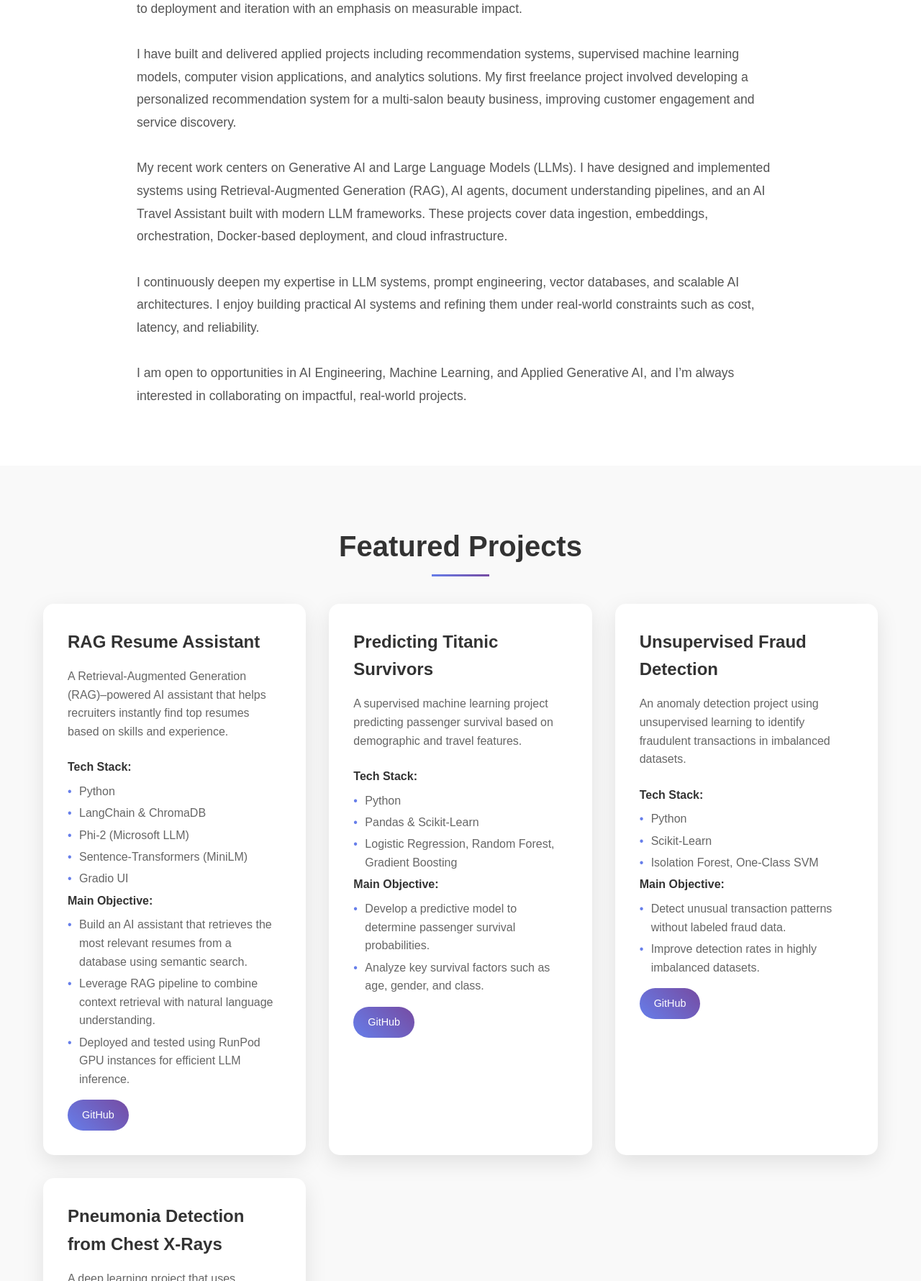
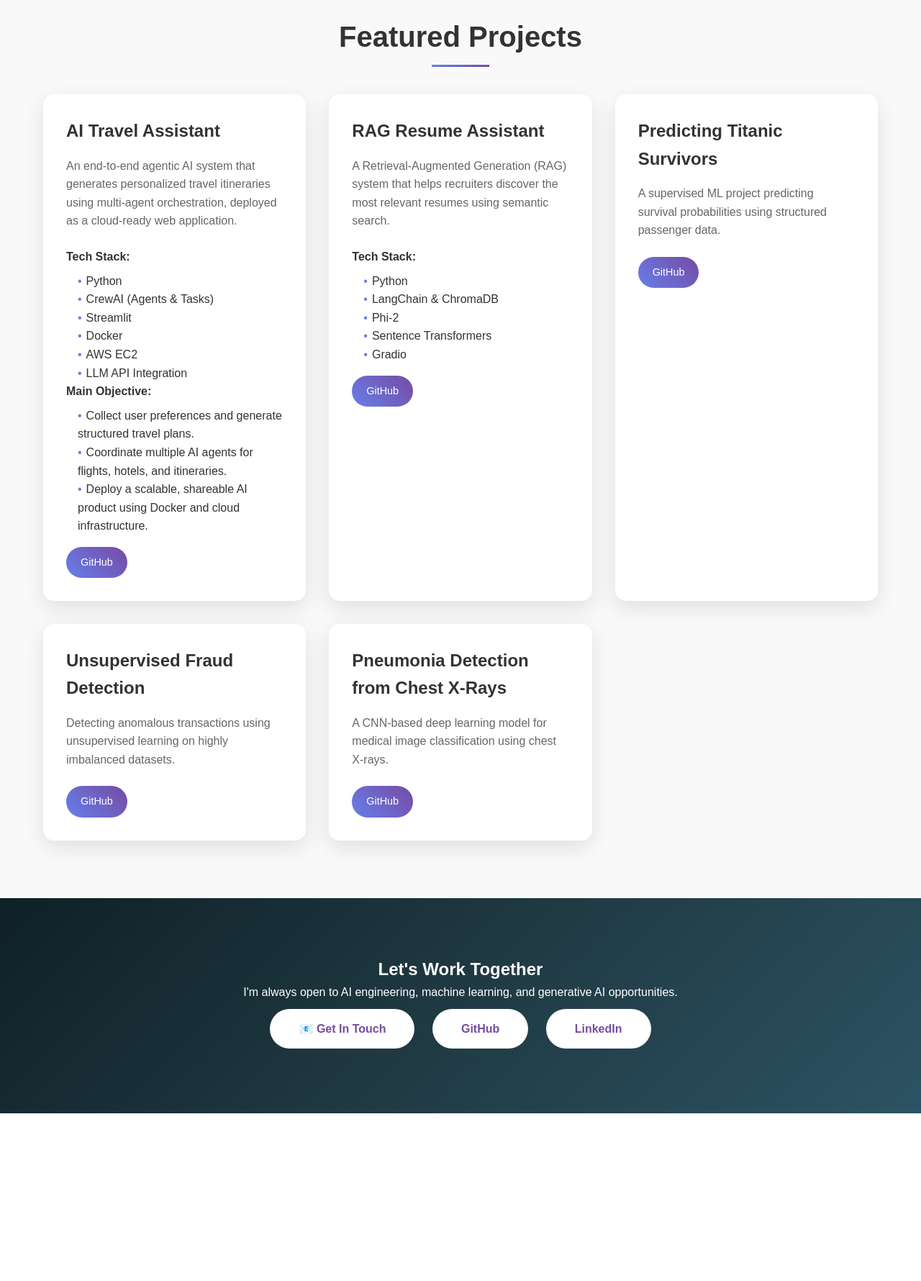
Before and after one commit to Ramiassaf/Ramiassaf.github.io, a plain HTML site: page main.html in a window 1280 px wide. Shown: the part 1020-2800 px from the top of the page at 72% size. After the commit the page ends 2567 px from the top, so only its background shows below. Drawn offline with Linux system fonts and the light colour scheme.

Commit message:
Update main.html

```diff
--- a/main.html
+++ b/main.html
@@ -26,6 +26,7 @@
         .nav-links { display: flex; list-style: none; gap: 2rem; }
         .nav-links a { text-decoration: none; color: #333; font-weight: 500; transition: color 0.3s ease; }
         .nav-links a:hover { color: #764ba2; }
+
         .hero {
             padding: 120px 0 80px; text-align: center; color: white;
             background: linear-gradient(135deg, #0f2027, #203a43, #2c5364);
@@ -35,68 +36,99 @@
             border: 5px solid rgba(255, 255, 255, 0.3);
             margin: 0 auto 2rem;
             overflow: hidden;
-            background: rgba(255, 255, 255, 0.1);
-            display: flex;
-            align-items: center;
-            justify-content: center;
         }
-        .profile-image img { width: 100%; height: 100%; object-fit: cover; border-radius: 50%; }
+        .profile-image img { width: 100%; height: 100%; object-fit: cover; }
         .hero h1 { font-size: 3rem; margin-bottom: 1rem; }
-        .hero p { font-size: 1.3rem; margin-bottom: 2rem; max-width: 700px; margin-left: auto; margin-right: auto; }
+        .hero p { font-size: 1.3rem; margin-bottom: 2rem; max-width: 700px; margin: auto; }
+
         .cta-button {
-            display: inline-block; background: linear-gradient(45deg, #ff6b6b, #ee5a52);
-            color: white; padding: 15px 40px; text-decoration: none;
-            border-radius: 50px; font-size: 1.2rem; font-weight: bold;
-            transition: all 0.3s ease; box-shadow: 0 5px 15px rgba(238, 90, 82, 0.4);
+            display: inline-block;
+            background: linear-gradient(45deg, #ff6b6b, #ee5a52);
+            color: white;
+            padding: 15px 40px;
+            text-decoration: none;
+            border-radius: 50px;
+            font-size: 1.2rem;
+            font-weight: bold;
         }
-        .cta-button:hover { transform: translateY(-2px); box-shadow: 0 8px 25px rgba(238, 90, 82, 0.6); }
+
         .about { padding: 80px 0; background: white; }
-        .about h2 { text-align: center; font-size: 2.5rem; margin-bottom: 2rem; color: #333; }
-        .about p { max-width: 900px; margin: auto; font-size: 1.1rem; color: #555; line-height: 1.8; }
+        .about h2 { text-align: center; font-size: 2.5rem; margin-bottom: 2rem; }
+        .about p { max-width: 900px; margin: auto; font-size: 1.1rem; color: #555; }
+
         .projects { padding: 80px 0; background: #f9f9f9; }
         .section-title {
-            text-align: center; font-size: 2.5rem; margin-bottom: 3rem; color: #333; position: relative;
+            text-align: center;
+            font-size: 2.5rem;
+            margin-bottom: 3rem;
+            position: relative;
         }
         .section-title::after {
-            content: ''; position: absolute; bottom: -10px; left: 50%; transform: translateX(-50%);
-            width: 80px; height: 3px; background: linear-gradient(45deg, #667eea, #764ba2);
+            content: '';
+            position: absolute;
+            bottom: -10px;
+            left: 50%;
+            transform: translateX(-50%);
+            width: 80px;
+            height: 3px;
+            background: linear-gradient(45deg, #667eea, #764ba2);
         }
-        .projects-grid { display: grid; grid-template-columns: repeat(auto-fit, minmax(350px, 1fr)); gap: 2rem; margin-top: 3rem; }
+
+        .projects-grid {
+            display: grid;
+            grid-template-columns: repeat(auto-fit, minmax(350px, 1fr));
+            gap: 2rem;
+        }
+
         .project-card {
-            background: white; border-radius: 15px; padding: 2rem;
-            box-shadow: 0 10px 30px rgba(0, 0, 0, 0.1); transition: all 0.3s ease; border: 2px solid transparent;
+            background: white;
+            border-radius: 15px;
+            padding: 2rem;
+            box-shadow: 0 10px 30px rgba(0,0,0,0.1);
         }
-        .project-card:hover { transform: translateY(-5px); box-shadow: 0 20px 40px rgba(0, 0, 0, 0.15); border-color: #667eea; }
-        .project-card h3 { font-size: 1.5rem; margin-bottom: 1rem; color: #333; }
-        .project-description { color: #666; margin-bottom: 1.5rem; line-height: 1.6; }
-        .project-details h4 { margin-bottom: 0.5rem; font-size: 1rem; color: #333; }
+
+        .project-card h3 { font-size: 1.5rem; margin-bottom: 1rem; }
+        .project-description { margin-bottom: 1.5rem; color: #666; }
+
+        .project-details h4 { margin-bottom: 0.5rem; }
         .project-details ul { list-style: none; padding-left: 1rem; }
-        .project-details li { color: #666; margin-bottom: 0.3rem; position: relative; }
-        .project-details li::before { content: '•'; color: #667eea; position: absolute; left: -1rem; }
+        .project-details li::before {
+            content: "•";
+            color: #667eea;
+            margin-right: 6px;
+        }
+
         .project-links { margin-top: 1rem; }
         .project-link {
-            display: inline-block; padding: 10px 20px; background: linear-gradient(45deg, #667eea, #764ba2);
-            color: white; text-decoration: none; border-radius: 25px; font-size: 0.9rem;
-            transition: all 0.3s ease; margin-right: 10px;
+            display: inline-block;
+            padding: 10px 20px;
+            background: linear-gradient(45deg, #667eea, #764ba2);
+            color: white;
+            text-decoration: none;
+            border-radius: 25px;
+            font-size: 0.9rem;
         }
-        .project-link:hover { transform: translateY(-2px); box-shadow: 0 5px 15px rgba(102, 126, 234, 0.4); }
+
         .contact {
             padding: 80px 0;
             background: linear-gradient(135deg, #0f2027, #203a43, #2c5364);
-            color: white; text-align: center;
+            color: white;
+            text-align: center;
         }
-        .contact h2 { font-size: 2.5rem; margin-bottom: 2rem; }
-        .contact p { font-size: 1.2rem; margin-bottom: 2rem; opacity: 0.9; }
         .contact-cta {
-            display: inline-block; background: white; color: #764ba2;
-            padding: 15px 40px; text-decoration: none; border-radius: 50px; font-size: 1.2rem; font-weight: bold;
-            transition: all 0.3s ease; box-shadow: 0 5px 15px rgba(0, 0, 0, 0.2);
-            margin: 0 10px 10px 0;
+            display: inline-block;
+            background: white;
+            color: #764ba2;
+            padding: 15px 40px;
+            text-decoration: none;
+            border-radius: 50px;
+            margin: 10px;
+            font-weight: bold;
         }
-        .contact-cta:hover { transform: translateY(-2px); box-shadow: 0 8px 25px rgba(0, 0, 0, 0.3); }
     </style>
 </head>
 <body>
+
 <header>
     <nav class="container">
         <div class="logo">Rami Assaf</div>
@@ -111,7 +143,6 @@
 
 <section id="home" class="hero">
     <div class="container">
-            <div class="hero-content">
         <div class="profile-image">
             <img src="mypicture.jpg" alt="Rami Assaf">
         </div>
@@ -119,63 +150,67 @@
         <p>From data chaos to business clarity</p>
         <a href="mailto:assaframi99@gmail.com" class="cta-button">📧 Contact Me</a>
     </div>
-        </div>
 </section>
 
 <section id="about" class="about">
     <div class="container">
         <h2>About Me</h2>
         <p>
-        “Without data, you're just another person with an opinion.” – W. Edwards Deming.<br><br>
-
-        I build end-to-end AI systems that turn messy data into reliable, deployable intelligence.<br><br>
-
-        I am an AI Engineer with a strong foundation in Data Science and Machine Learning, focused on solving real business problems through production-ready AI solutions. My work spans the full lifecycle from data and modeling to deployment and iteration with an emphasis on measurable impact.
-        <br><br>
-
-        I have built and delivered applied projects including recommendation systems, supervised machine learning models, computer vision applications, and analytics solutions. My first freelance project involved developing a personalized recommendation system for a multi-salon beauty business, improving customer engagement and service discovery.
-        <br><br>
-
-        My recent work centers on Generative AI and Large Language Models (LLMs). I have designed and implemented systems using Retrieval-Augmented Generation (RAG), AI agents, document understanding pipelines, and an AI Travel Assistant built with modern LLM frameworks. These projects cover data ingestion, embeddings, orchestration, Docker-based deployment, and cloud infrastructure.
-        <br><br>
-
-        I continuously deepen my expertise in LLM systems, prompt engineering, vector databases, and scalable AI architectures. I enjoy building practical AI systems and refining them under real-world constraints such as cost, latency, and reliability.
-        <br><br>
-
-        I am open to opportunities in AI Engineering, Machine Learning, and Applied Generative AI, and I’m always interested in collaborating on impactful, real-world projects.
+            I build end-to-end AI systems that turn messy data into reliable, deployable intelligence.
+            My work spans machine learning, deep learning, and generative AI, with a strong focus on
+            real-world impact and production-ready deployment.
         </p>
     </div>
-
-</div>
-
 </section>
 
-    <!-- Projects Section -->
 <section id="projects" class="projects">
     <div class="container">
         <h2 class="section-title">Featured Projects</h2>
         <div class="projects-grid">
 
-                <!-- Project 1: RAG Resume Assistant -->
+            <!-- Project 1: AI Travel Assistant -->
+            <div class="project-card">
+                <h3>AI Travel Assistant</h3>
+                <p class="project-description">
+                    An end-to-end agentic AI system that generates personalized travel itineraries using
+                    multi-agent orchestration, deployed as a cloud-ready web application.
+                </p>
+                <div class="project-details">
+                    <h4>Tech Stack:</h4>
+                    <ul>
+                        <li>Python</li>
+                        <li>CrewAI (Agents & Tasks)</li>
+                        <li>Streamlit</li>
+                        <li>Docker</li>
+                        <li>AWS EC2</li>
+                        <li>LLM API Integration</li>
+                    </ul>
+                    <h4>Main Objective:</h4>
+                    <ul>
+                        <li>Collect user preferences and generate structured travel plans.</li>
+                        <li>Coordinate multiple AI agents for flights, hotels, and itineraries.</li>
+                        <li>Deploy a scalable, shareable AI product using Docker and cloud infrastructure.</li>
+                    </ul>
+                </div>
+                <div class="project-links">
+                    <a href="https://github.com/Ramiassaf" target="_blank" class="project-link">GitHub</a>
+                </div>
+            </div>
+
+            <!-- Project 2 -->
             <div class="project-card">
                 <h3>RAG Resume Assistant</h3>
                 <p class="project-description">
-                        A Retrieval-Augmented Generation (RAG)–powered AI assistant that helps recruiters instantly find top resumes based on skills and experience.
+                    A Retrieval-Augmented Generation (RAG) system that helps recruiters discover the most relevant resumes using semantic search.
                 </p>
                 <div class="project-details">
                     <h4>Tech Stack:</h4>
                     <ul>
                         <li>Python</li>
                         <li>LangChain & ChromaDB</li>
-                            <li>Phi-2 (Microsoft LLM)</li>
-                            <li>Sentence-Transformers (MiniLM)</li>
-                            <li>Gradio UI</li>
-                        </ul>
-                        <h4>Main Objective:</h4>
-                        <ul>
-                            <li>Build an AI assistant that retrieves the most relevant resumes from a database using semantic search.</li>
-                            <li>Leverage RAG pipeline to combine context retrieval with natural language understanding.</li>
-                            <li>Deployed and tested using RunPod GPU instances for efficient LLM inference.</li>
+                        <li>Phi-2</li>
+                        <li>Sentence Transformers</li>
+                        <li>Gradio</li>
                     </ul>
                 </div>
                 <div class="project-links">
@@ -183,73 +218,34 @@
                 </div>
             </div>
 
-                <!-- Project 2 -->
+            <!-- Project 3 -->
             <div class="project-card">
                 <h3>Predicting Titanic Survivors</h3>
                 <p class="project-description">
-                        A supervised machine learning project predicting passenger survival based on demographic and travel features.
+                    A supervised ML project predicting survival probabilities using structured passenger data.
                 </p>
-                    <div class="project-details">
-                        <h4>Tech Stack:</h4>
-                        <ul>
-                            <li>Python</li>
-                            <li>Pandas & Scikit-Learn</li>
-                            <li>Logistic Regression, Random Forest, Gradient Boosting</li>
-                        </ul>
-                        <h4>Main Objective:</h4>
-                        <ul>
-                            <li>Develop a predictive model to determine passenger survival probabilities.</li>
-                            <li>Analyze key survival factors such as age, gender, and class.</li>
-                        </ul>
-                    </div>
                 <div class="project-links">
                     <a href="https://github.com/Ramiassaf/-Predicting-Titanic-Survivors" target="_blank" class="project-link">GitHub</a>
                 </div>
             </div>
 
-                <!-- Project 3 -->
+            <!-- Project 4 -->
             <div class="project-card">
                 <h3>Unsupervised Fraud Detection</h3>
                 <p class="project-description">
-                        An anomaly detection project using unsupervised learning to identify fraudulent transactions in imbalanced datasets.
+                    Detecting anomalous transactions using unsupervised learning on highly imbalanced datasets.
                 </p>
-                    <div class="project-details">
-                        <h4>Tech Stack:</h4>
-                        <ul>
-                            <li>Python</li>
-                            <li>Scikit-Learn</li>
-                            <li>Isolation Forest, One-Class SVM</li>
-                        </ul>
-                        <h4>Main Objective:</h4>
-                        <ul>
-                            <li>Detect unusual transaction patterns without labeled fraud data.</li>
-                            <li>Improve detection rates in highly imbalanced datasets.</li>
-                        </ul>
-                    </div>
                 <div class="project-links">
                     <a href="https://github.com/Ramiassaf/Unsupervised-Fraud-detection" target="_blank" class="project-link">GitHub</a>
                 </div>
             </div>
 
-                <!-- Project 4 -->
+            <!-- Project 5 -->
             <div class="project-card">
                 <h3>Pneumonia Detection from Chest X-Rays</h3>
                 <p class="project-description">
-                        A deep learning project that uses Convolutional Neural Networks (CNNs) to classify chest X-ray images as NORMAL or PNEUMONIA.
+                    A CNN-based deep learning model for medical image classification using chest X-rays.
                 </p>
-                    <div class="project-details">
-                        <h4>Tech Stack:</h4>
-                        <ul>
-                            <li>Python</li>
-                            <li>TensorFlow / Keras</li>
-                            <li>NumPy, Matplotlib, Pillow, Scikit-Learn</li>
-                        </ul>
-                        <h4>Main Objective:</h4>
-                        <ul>
-                            <li>Assist doctors with fast and accurate pneumonia diagnosis.</li>
-                            <li>Evaluate performance using Precision, Recall, F1-score, ROC-AUC.</li>
-                        </ul>
-                    </div>
                 <div class="project-links">
                     <a href="https://github.com/Ramiassaf/CHESTXRAYPROJECT" target="_blank" class="project-link">GitHub</a>
                 </div>
@@ -262,11 +258,12 @@
 <section id="contact" class="contact">
     <div class="container">
         <h2>Let's Work Together</h2>
-            <p>Ready to bring ideas to life? I'm always excited to collaborate on new projects and opportunities.</p>
-            <a href="mailto:assaframi99@gmail.com?subject=Portfolio Inquiry&body=Dear Rami, " class="contact-cta">📧 Get In Touch</a>
+        <p>I'm always open to AI engineering, machine learning, and generative AI opportunities.</p>
+        <a href="mailto:assaframi99@gmail.com" class="contact-cta">📧 Get In Touch</a>
         <a href="https://github.com/Ramiassaf" target="_blank" class="contact-cta">GitHub</a>
         <a href="https://www.linkedin.com/in/rami--assaf" target="_blank" class="contact-cta">LinkedIn</a>
     </div>
 </section>
+
 </body>
 </html>
```
Lines whose indentation alone changed are shown as unchanged.
